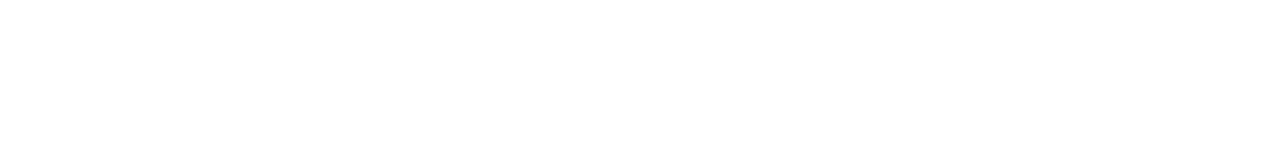
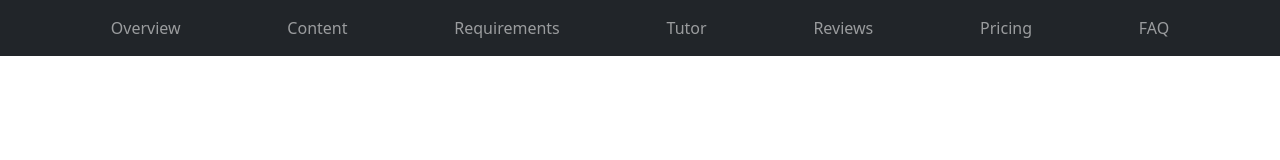
Before and after one commit to Chaser2123/Responsive-Bootstrap-Page, a plain HTML site: page index.html in a window 1280 px wide. Drawn offline with nearby package versions, Linux system fonts and the light colour scheme.

Commit message:
added nav bar

```diff
--- a/index.html
+++ b/index.html
@@ -9,6 +9,23 @@
     <script defer src="https://cdn.jsdelivr.net/npm/bootstrap@5.3.8/dist/js/bootstrap.bundle.min.js" integrity="sha384-FKyoEForCGlyvwx9Hj09JcYn3nv7wiPVlz7YYwJrWVcXK/BmnVDxM+D2scQbITxI" crossorigin="anonymous"></script>
 </head>
 <body>
-
+    <nav class="navbar navbar-expand-lg navbar-dark bg-dark">
+  <div class="container-fluid">
+    <button class="navbar-toggler" type="button" data-bs-toggle="collapse" data-bs-target="#navbarNav" aria-controls="navbarNav" aria-expanded="false" aria-label="Toggle navigation">
+      <span class="navbar-toggler-icon"></span>
+    </button>
+    <div class="collapse navbar-collapse" id="navbarNav">
+      <ul class="navbar-nav d-flex justify-content-evenly w-100" >
+        <li class="nav-item"><a href="#" class="nav-link">Overview</a></li>
+        <li class="nav-item"><a href="#" class="nav-link">Content</a></li>
+        <li class="nav-item"><a href="#" class="nav-link">Requirements</a></li>
+        <li class="nav-item"><a href="#" class="nav-link">Tutor</a></li>
+        <li class="nav-item"><a href="#" class="nav-link">Reviews</a></li>
+        <li class="nav-item"><a href="#" class="nav-link">Pricing</a></li>
+        <li class="nav-item"><a href="#" class="nav-link">FAQ</a></li>
+      </ul>
+    </div>
+  </div>
+</nav>
 </body>
 </html>
```
